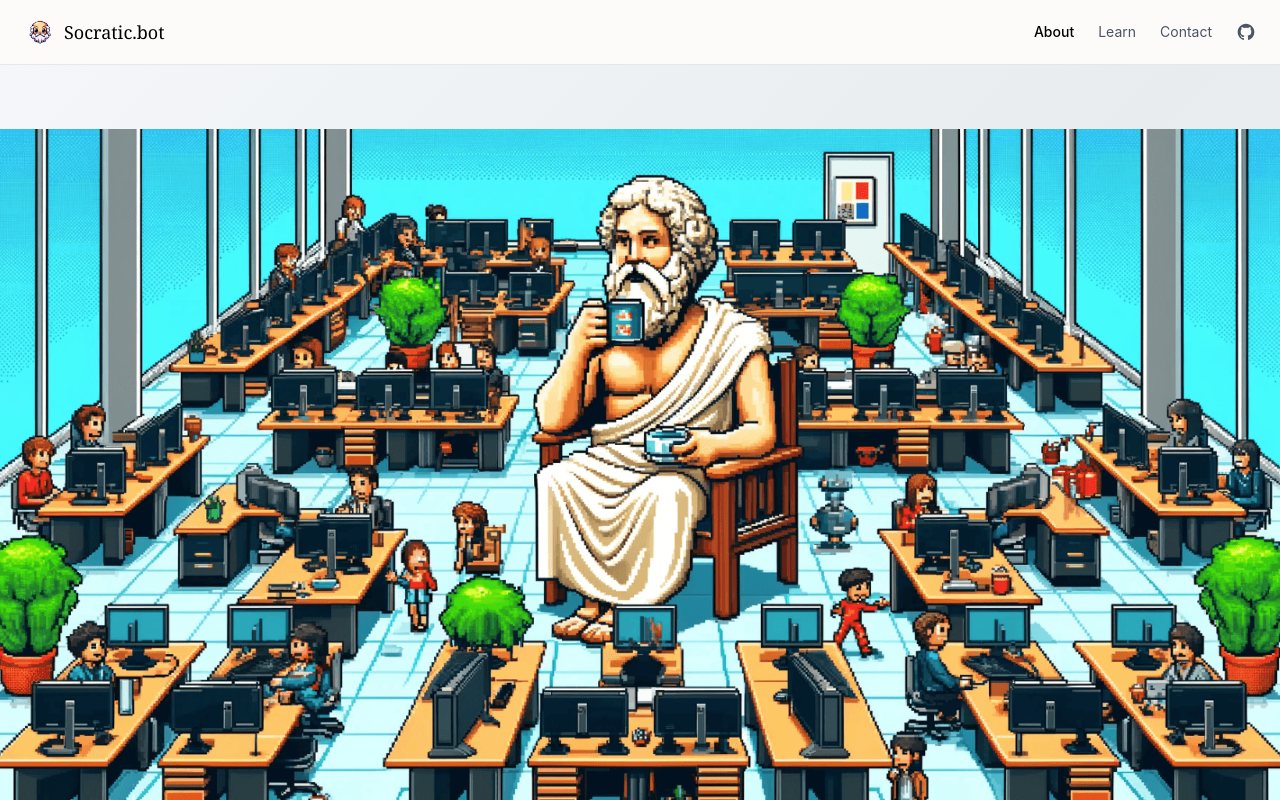
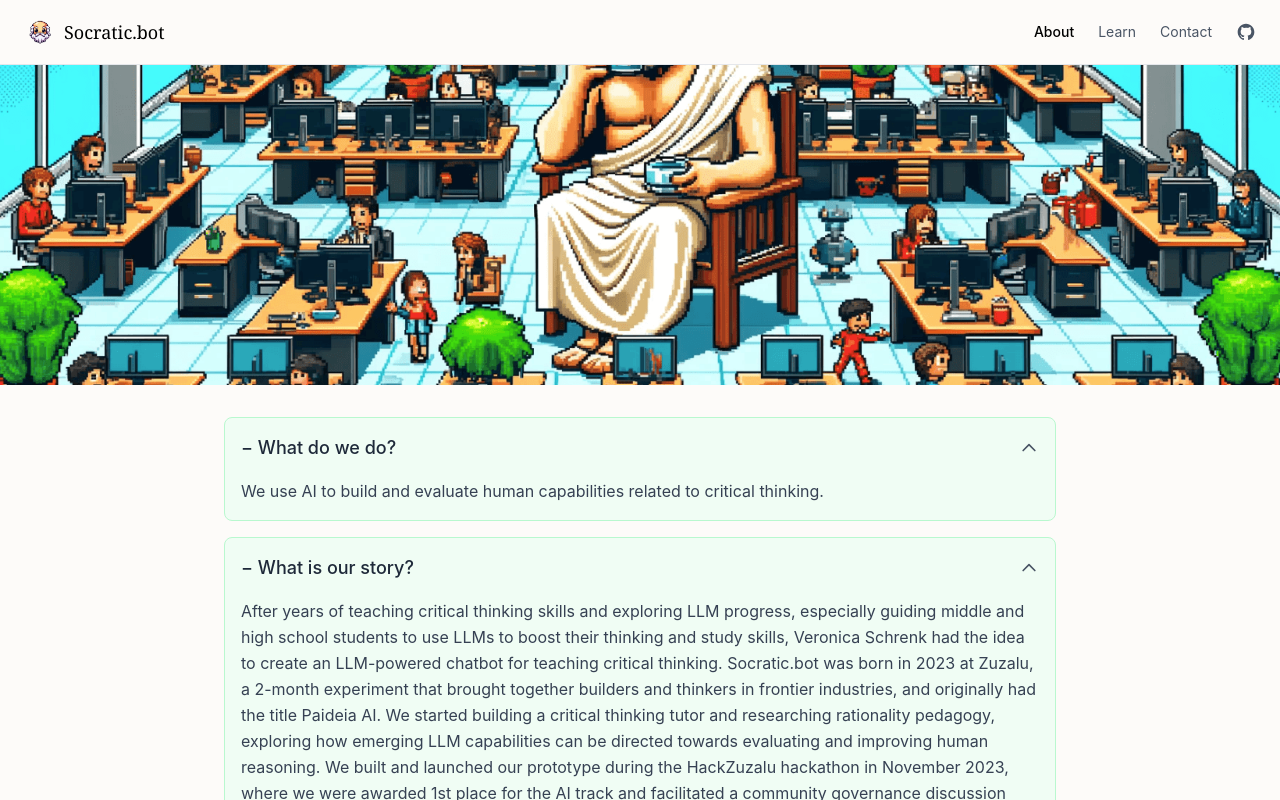
Before and after one commit to socraticbot/socratic-bot, a Next.js app in the folder jsprojs/webapp/: page /about in a window 1280 px wide. Shown: the top 800 px of the page. Built offline with nearby package versions, Linux system fonts and the light colour scheme.

Commit message:
Remove top margin, make image viewport-sized, show all questions on load

```diff
--- a/jsprojs/webapp/app/about/page.tsx
+++ b/jsprojs/webapp/app/about/page.tsx
@@ -35,7 +35,8 @@ const faqs: FAQItem[] = [
 ];
 
 export default function AboutPage() {
-  const [expandedItems, setExpandedItems] = useState<Set<number>>(new Set());
+  // Start with all items expanded so all questions are visible
+  const [expandedItems, setExpandedItems] = useState<Set<number>>(new Set([0, 1, 2, 3]));
 
   const toggleItem = (index: number) => {
     setExpandedItems((prev) => {
@@ -50,21 +51,21 @@ export default function AboutPage() {
   };
 
   return (
-    <div className="min-h-screen bg-[#FDFBF9]">
-      {/* Office Image */}
-      <div className="w-full mt-16">
+    <div className="min-h-screen bg-[#FDFBF9] flex flex-col">
+      {/* Office Image - Dynamically sized with viewport */}
+      <div className="w-full flex-shrink-0" style={{ height: '40vh', minHeight: '300px', maxHeight: '500px' }}>
         <Image
           src="/socraticoffice.png"
           alt="Socratic Office"
           width={1200}
           height={600}
-          className="w-full h-auto"
+          className="w-full h-full object-cover"
           priority
         />
       </div>
 
-      {/* FAQ Section */}
-      <div className="max-w-4xl mx-auto p-8 space-y-4">
+      {/* FAQ Section - All questions visible */}
+      <div className="max-w-4xl mx-auto p-8 space-y-4 flex-1">
         {faqs.map((faq, index) => (
           <div
             key={index}
```
